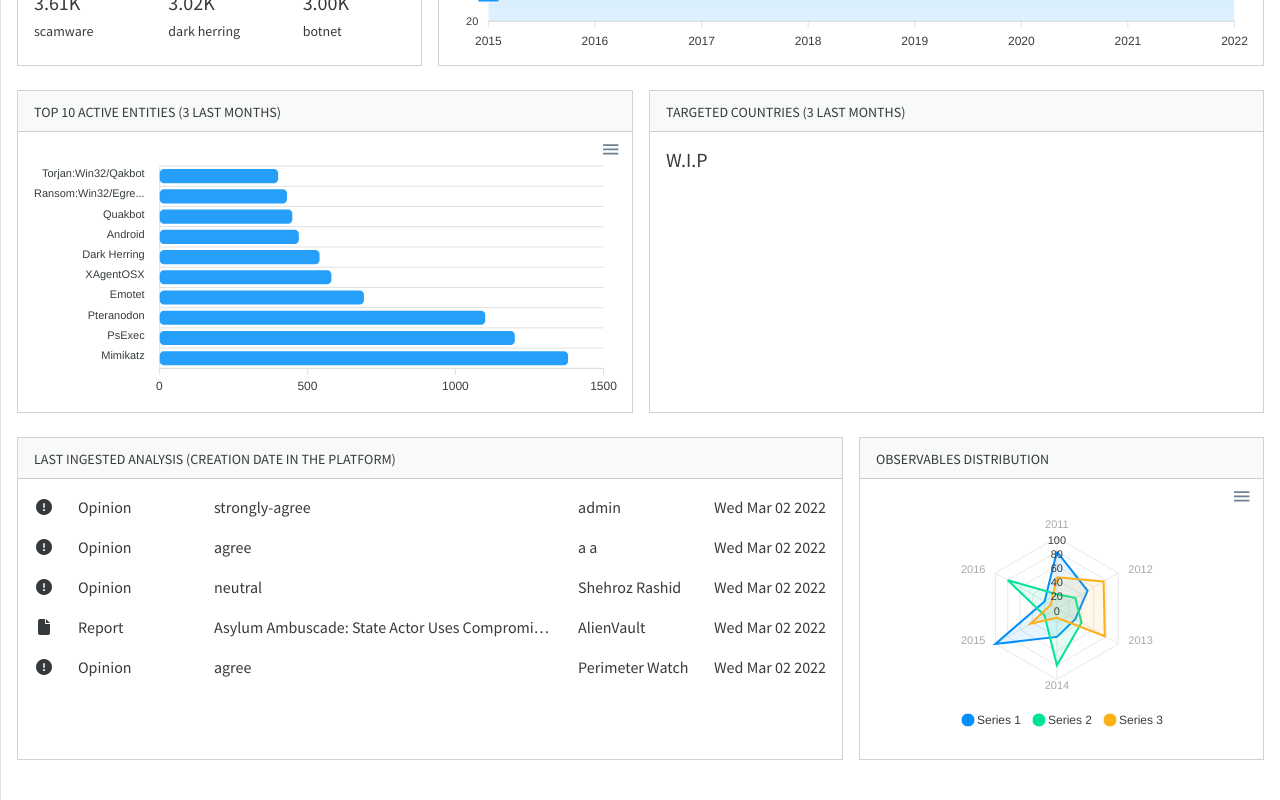
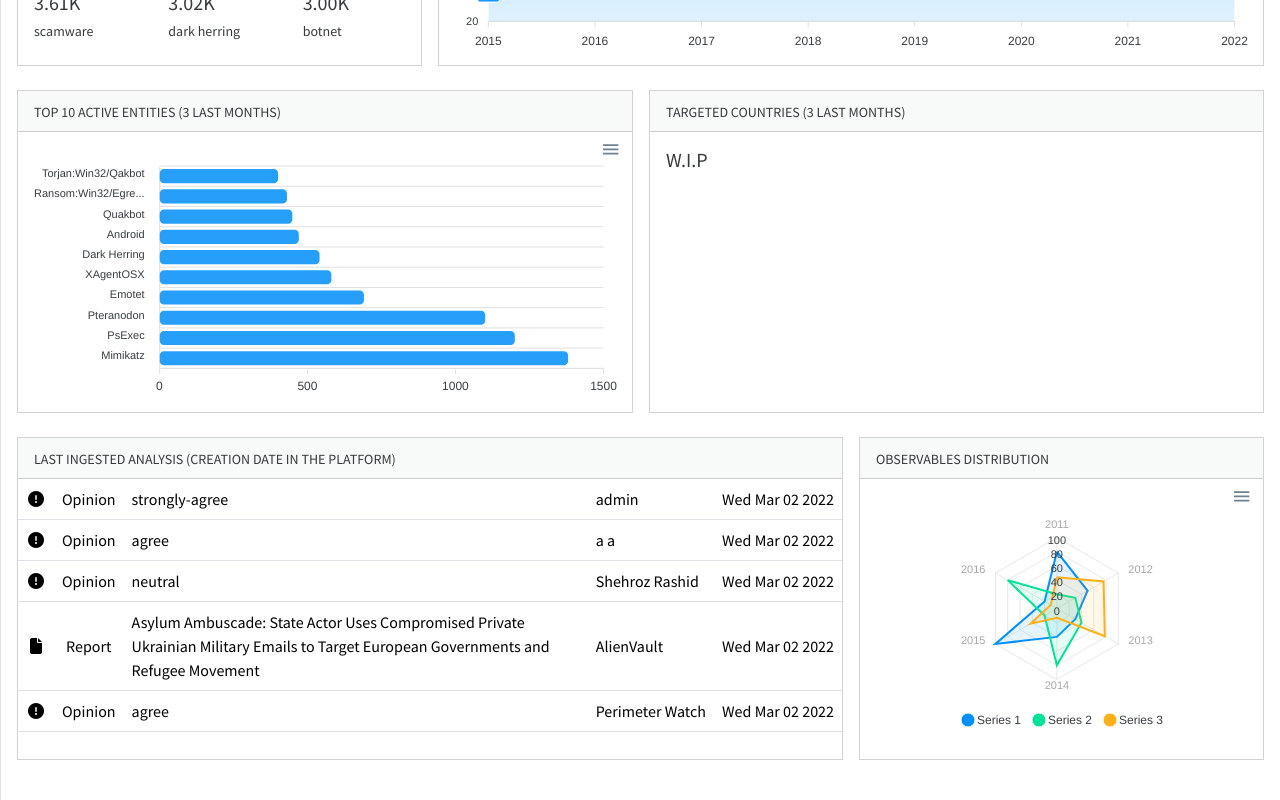
Before and after one commit to lsm0318/dashboard-sample, a React (Create React App) app: page / in a window 1280 px wide. Shown: the part 465-1265 px from the top of the page. Built offline with nearby package versions, Linux system fonts and the light colour scheme.

Commit message:
게시글 구조 변경

```diff
--- a/src/components/CardBoard.tsx
+++ b/src/components/CardBoard.tsx
@@ -1,4 +1,4 @@
-import { Card, Col, Row } from "react-bootstrap";
+import { Card, Col, Row, Table } from "react-bootstrap";
 import React from "react";
 import { Link } from "react-router-dom";
 
@@ -20,29 +20,32 @@ const CardBoard: React.FunctionComponent<CardBoardProps> = ({
   return (
     <Card>
       <Card.Header><small>{title}</small></Card.Header>
-      <Card.Body style={{height: '280px'}}>
-        <div className="d-flex flex-column gap-3">
+      <Card.Body className="p-0" style={{height: '280px', overflowY: 'auto'}}>
+
+        <Table className="p-0 m-0" responsive>
+          <tbody>
           {posts.map((post, i) =>
-            <Row key={i}>
-              <Col sm="auto">
+            <tr key={i}>
+              <td className="align-middle text-center text-nowrap">
                 {post.type === 'Opinion' ? <i className="fa-solid fa-circle-exclamation fa-fw"></i> : null}
                 {post.type === 'Report' ? <i className="fa-solid fa-file fa-fw"></i> : null}
-              </Col>
-              <Col sm={2}>
+              </td>
+              <td className="align-middle text-center text-nowrap">
                 <span>{post.type}</span>
-              </Col>
-              <Col sm className="text-truncate">
+              </td>
+              <td className="align-middle text-start">
                 <Link to="#" className="text-decoration-none text-reset">{post.subject}</Link>
-              </Col>
-              <Col sm={2} className="text-truncate">
+              </td>
+              <td className="align-middle text-start text-nowrap">
                 {post.author}
-              </Col>
-              <Col sm="auto">
+              </td>
+              <td className="align-middle text-center text-nowrap">
                 {post.date.toDateString()}
-              </Col>
-            </Row>
+              </td>
+            </tr>
           )}
-        </div>
+          </tbody>
+        </Table>
       </Card.Body>
     </Card>
   );
```
